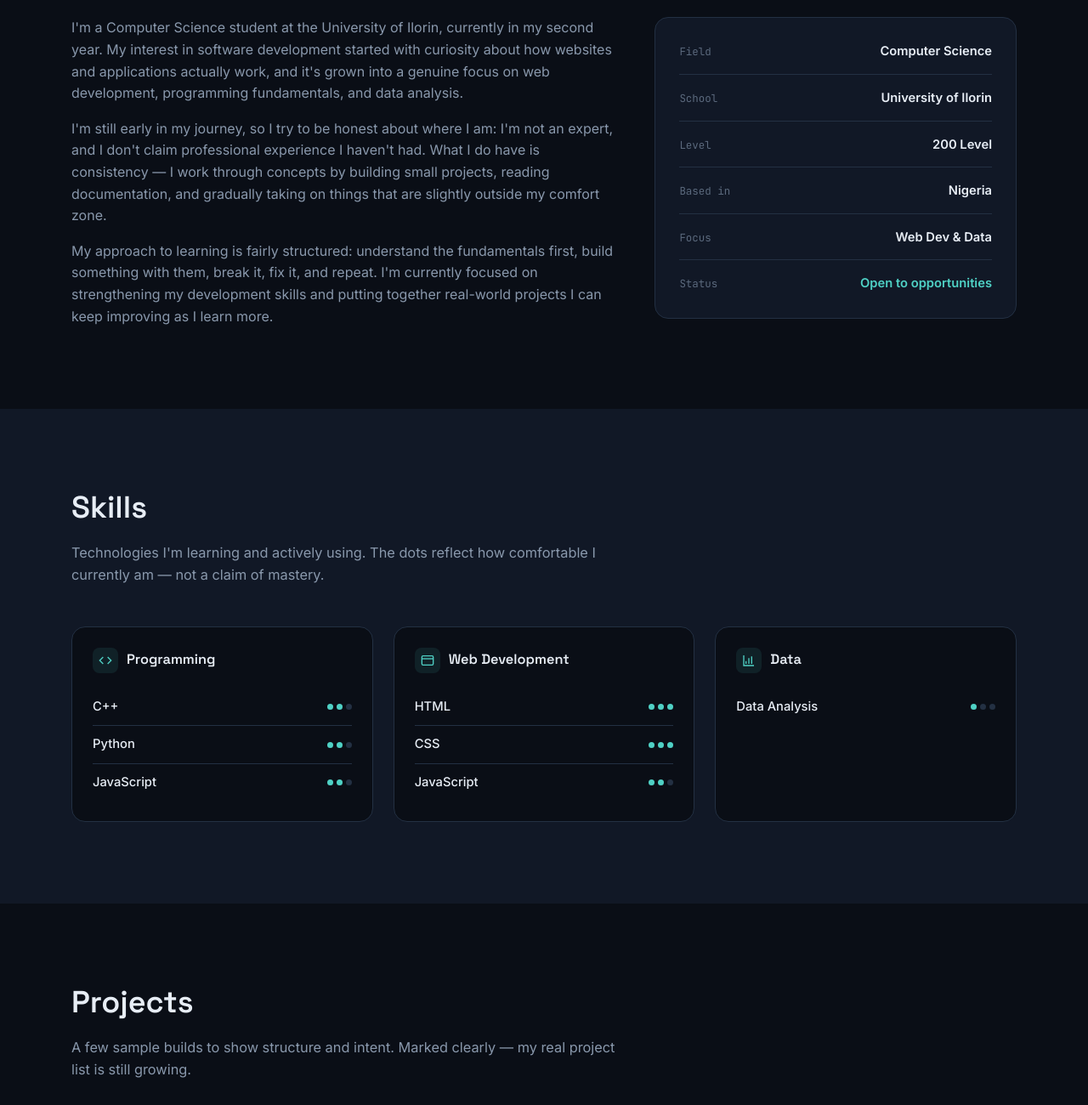
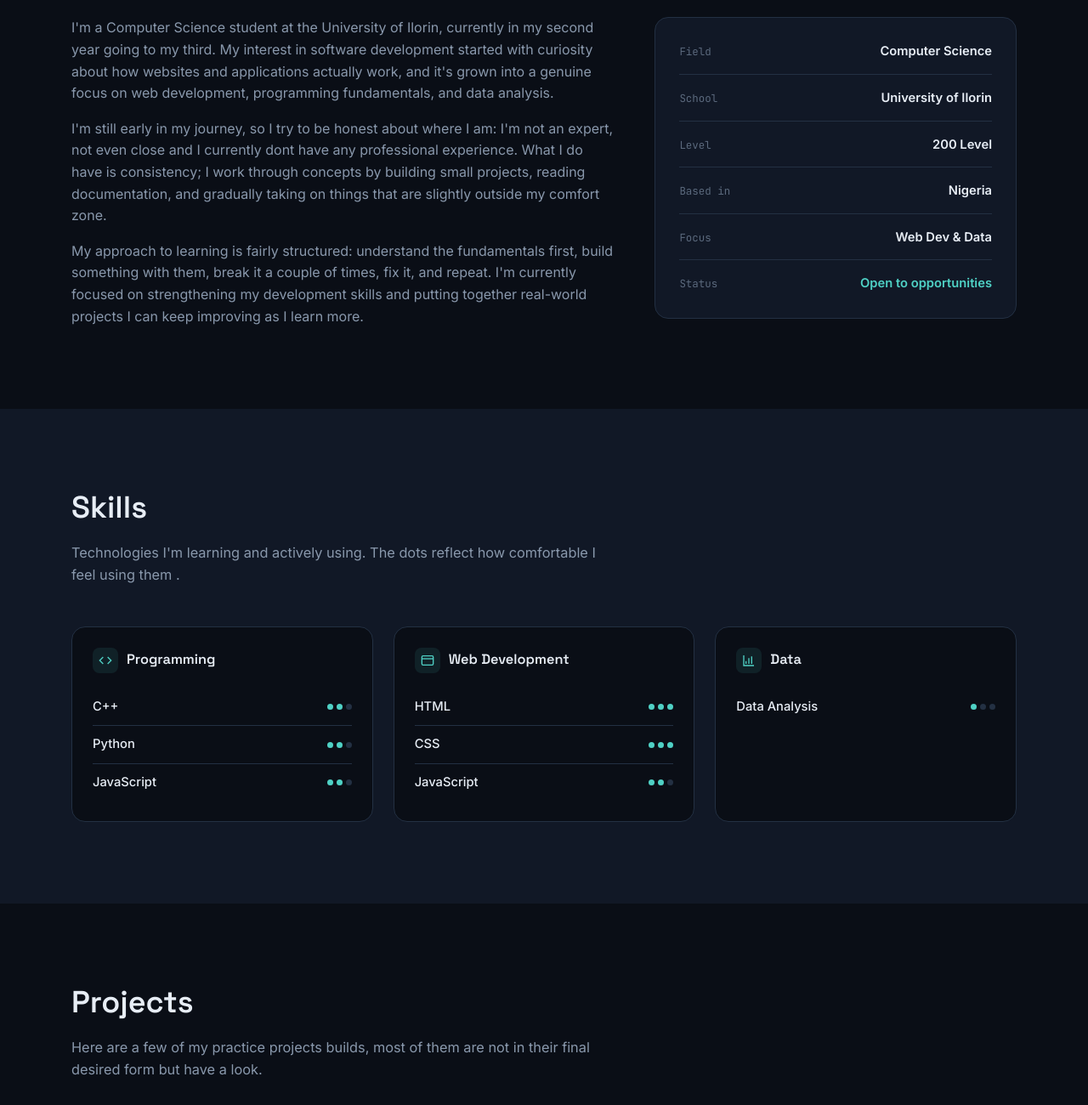
Before and after one commit to dexxlinks/Personal-Portfolio-Website, a plain HTML site: page index.html in a window 1280 px wide. Shown: the part 800-2100 px from the top of the page at 85% size. Drawn offline with Linux system fonts and the light colour scheme.

Commit message:
Add files via upload

```diff
--- a/index.html
+++ b/index.html
@@ -57,7 +57,7 @@
         <p class="hero-desc">
           I'm a 200-level Computer Science student at the University of Ilorin, building small
           web experiences and working through real projects to learn software development
-          properly &mdash; not just in theory. I'm currently comfortable with HTML, CSS, JavaScript,
+          properly, I'm currently comfortable with HTML, CSS, JavaScript,
           Python and C++, and I'm exploring data analysis alongside my coursework.
         </p>
         <div class="hero-actions">
@@ -91,21 +91,21 @@
       <div class="about-grid">
         <div class="about-copy reveal">
           <p>
-            I'm a Computer Science student at the University of Ilorin, currently in my second year.
+            I'm a Computer Science student at the University of Ilorin, currently in my second year going to my third.
             My interest in software development started with curiosity about how websites and
             applications actually work, and it's grown into a genuine focus on web development,
             programming fundamentals, and data analysis.
           </p>
           <p>
             I'm still early in my journey, so I try to be honest about where I am: I'm not an
-            expert, and I don't claim professional experience I haven't had. What I do have is
-            consistency &mdash; I work through concepts by building small projects, reading
+            expert, not even close and I currently dont have any professional experience. What I do have is
+            consistency; I work through concepts by building small projects, reading
             documentation, and gradually taking on things that are slightly outside my comfort
             zone.
           </p>
           <p>
             My approach to learning is fairly structured: understand the fundamentals first,
-            build something with them, break it, fix it, and repeat. I'm currently focused on
+            build something with them, break it a couple of times, fix it, and repeat. I'm currently focused on
             strengthening my development skills and putting together real-world projects I can
             keep improving as I learn more.
           </p>
@@ -130,7 +130,7 @@
     <div class="section-inner">
       <div class="section-head reveal">
         <h2>Skills</h2>
-        <p class="section-sub">Technologies I'm learning and actively using. The dots reflect how comfortable I currently am &mdash; not a claim of mastery.</p>
+        <p class="section-sub">Technologies I'm learning and actively using. The dots reflect how comfortable I feel using them .</p>
       </div>
 
       <div class="skills-grid" id="skillsGrid"><!-- populated by script.js --></div>
@@ -142,7 +142,7 @@
     <div class="section-inner">
       <div class="section-head reveal">
         <h2>Projects</h2>
-        <p class="section-sub">A few sample builds to show structure and intent. Marked clearly &mdash; my real project list is still growing.</p>
+        <p class="section-sub">Here are a few of my practice projects builds, most of them are not in their final desired form but have a look.</p>
       </div>
 
       <div class="projects-grid" id="projectsGrid"><!-- populated by script.js --></div>
--- a/script.js
+++ b/script.js
@@ -322,7 +322,7 @@ function renderProjects() {
 
       <h3>More projects coming soon</h3>
       <p>
-        I'm actively building. Real, completed projects will be added
+        I'm still building. more completed projects will be added
         as soon as they are finished.
       </p>
     </article>
```
